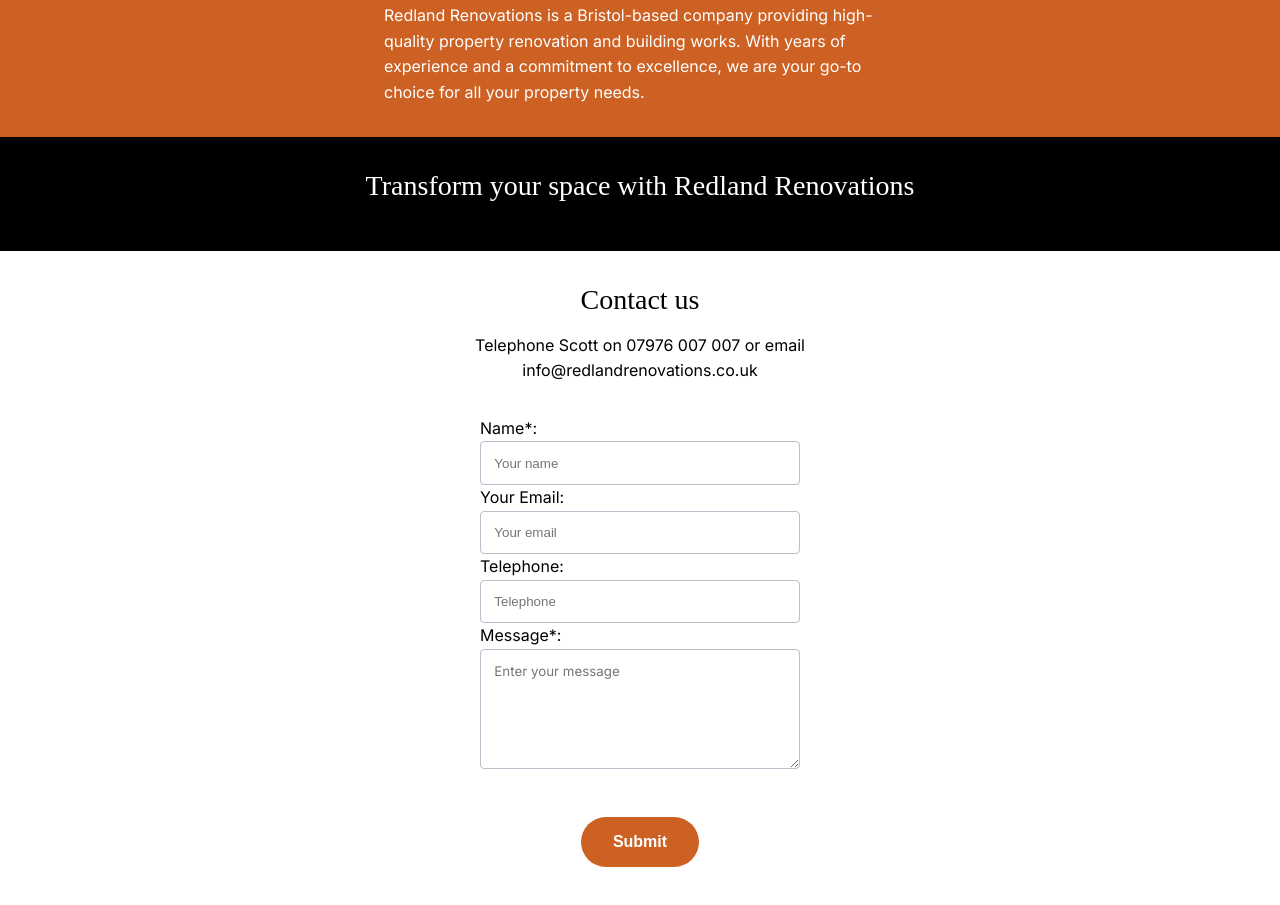
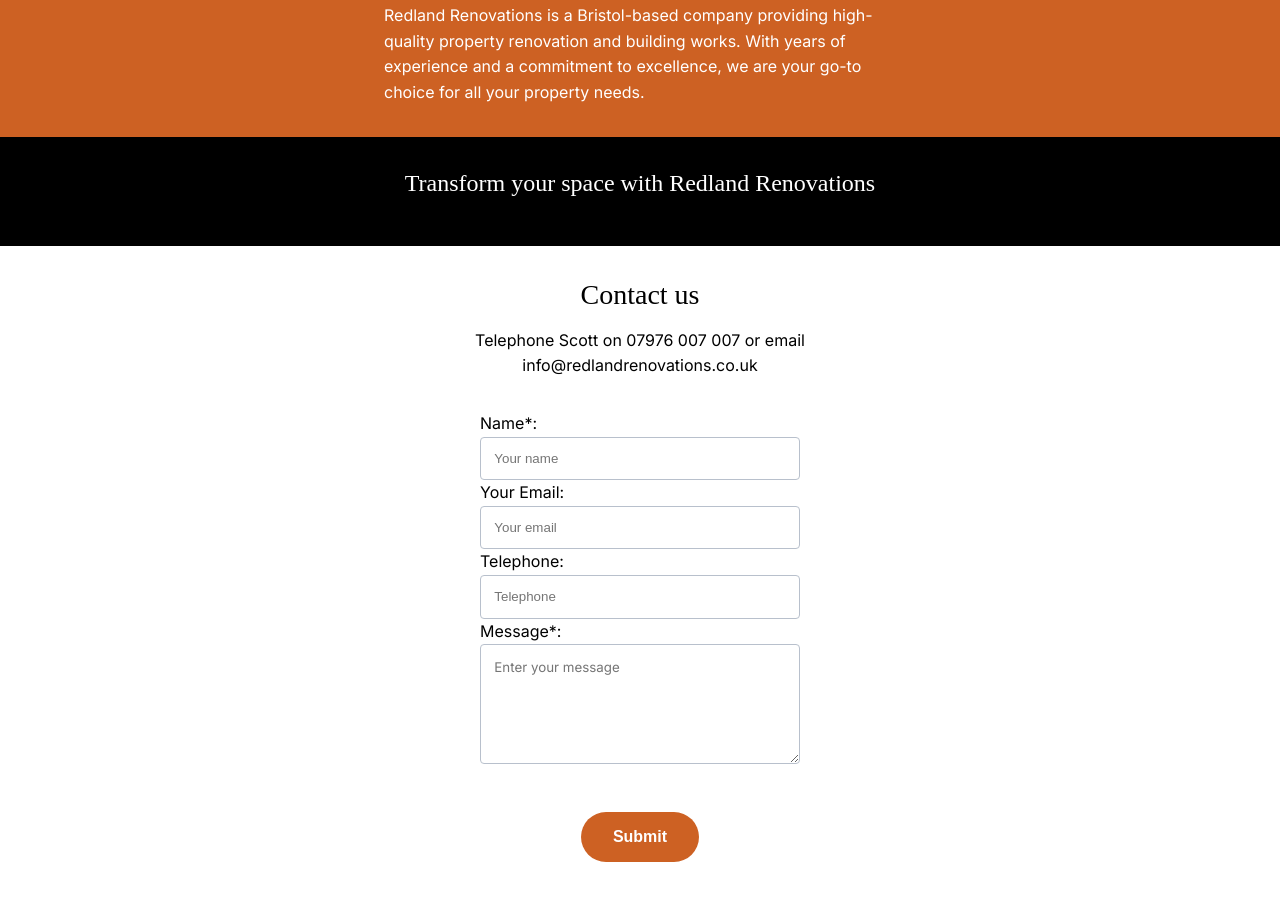
Before and after one commit to vadimsj/pm1, a plain HTML site: page index.html in a window 1280 px wide. Shown: the part 2360-3265 px from the top of the page. Drawn offline with Linux system fonts and the light colour scheme; a web font is replaced by a local one.

Commit message:
feat:minor css adjustments

```diff
--- a/styles.css
+++ b/styles.css
@@ -12,6 +12,7 @@
     --font-size-s: 16px;
     --font-size-m: ;
     --font-size-l: ;
+    --font-size-h-xs: 24px;
     --font-size-h-s: 28px;
     --font-size-h-m: ;
     --font-size-h-l: ;
@@ -20,8 +21,6 @@
     --min-width: 24rem;
     --max-width: 32rem;
 }
-
-
 
 * {
     margin: 0;
@@ -43,8 +42,6 @@ body {
     min-width: var(--min-width);
 }
 
-
-
 h1 {
     font-family: var(--font-family-h);
     font-weight: 400;
@@ -52,10 +49,15 @@ h1 {
     line-height: var(--line-height-h);
     margin-bottom: 1rem;
     text-align: center;
+    text-wrap: balance; /* currently limited support */
 }
 
 div#main h1 {
     margin-bottom: 0;
+}
+
+.section#usp h1 {
+    font-size: var(--font-size-h-xs);
 }
 
 p {
```
